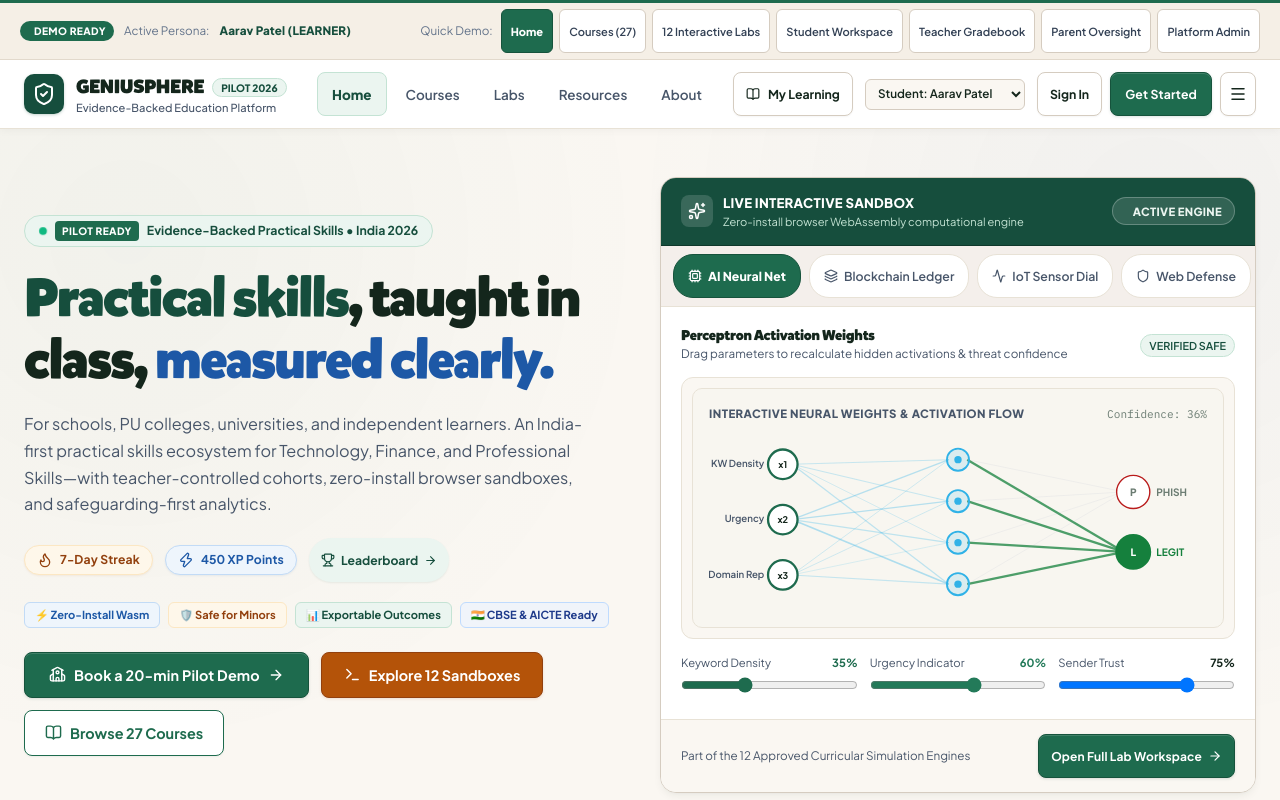
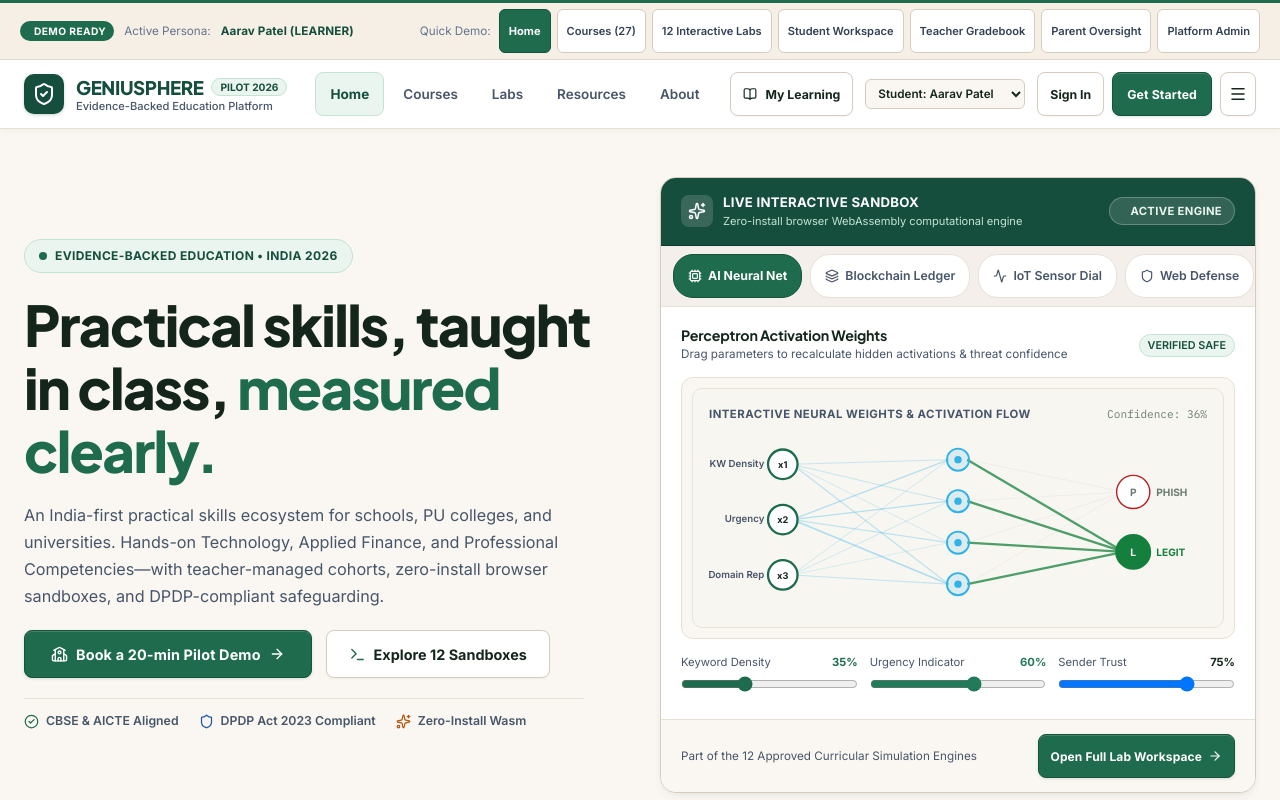
Before and after one commit to PavanKumar-HQ/Geniusphere-Official, a React (Vite) app: page / in a window 1280 px wide. Shown: the top 800 px of the page. Built offline with nearby package versions, Linux system fonts and the light colour scheme.

Commit message:
style(typography): remove Mikado cartoon font, normalize typography with Plus Jakarta Sans and Inter, and clean hero visual hierarchy

```diff
--- a/src/App.tsx
+++ b/src/App.tsx
@@ -403,10 +403,10 @@
                   <span
                     style={{
                       fontFamily: 'var(--font-heading)',
-                      fontSize: '1.28rem',
-                      fontWeight: 900,
+                      fontSize: '1.25rem',
+                      fontWeight: 800,
                       letterSpacing: '-0.02em',
-                      color: 'var(--text-primary)',
+                      color: 'var(--brand-forest)',
                     }}
                   >
                     GENIUSPHERE
--- a/src/components/Homepage.tsx
+++ b/src/components/Homepage.tsx
@@ -6,22 +6,19 @@
 import {
   Shield,
   ArrowRight,
-  BookOpen,
   Terminal,
-  Zap,
-  Flame,
   CheckCircle2,
   Clock,
   School,
   Cpu,
   TrendingUp,
   Briefcase,
-  Trophy,
   Users,
   ChevronDown,
   ChevronUp,
   FileText,
   Check,
+  Sparkles,
 } from 'lucide-react';
 
 interface HomepageProps {
@@ -33,7 +30,6 @@
 export const Homepage: React.FC<HomepageProps> = ({ db, onNavigate, currentUserId }) => {
   const publishedCourses = db.getCourses({ publishedOnly: true });
   const allLabs = db.getLabDefinitions();
-  const userProgress = db.getUserProgress(currentUserId);
 
   const [pilotModalOpen, setPilotModalOpen] = useState(false);
   const [audienceTab, setAudienceTab] = useState<'school' | 'college' | 'teacher' | 'parent'>('school');
@@ -83,110 +79,67 @@
               gap: '20px',
             }}
           >
-            {/* Status Badge with Live Pulse */}
+            {/* Clean Status Eyebrow */}
             <div
               style={{
                 display: 'inline-flex',
                 alignItems: 'center',
                 gap: '8px',
-                padding: '5px 14px',
-                borderRadius: 'var(--radius-full)',
-                backgroundColor: 'var(--brand-surface)',
-                border: '1px solid var(--brand-border)',
-                color: 'var(--brand-forest)',
-                fontSize: '0.82rem',
+                padding: '6px 14px',
+                borderRadius: '9999px',
+                backgroundColor: '#EBF5F0',
+                border: '1px solid #C4E3D4',
+                color: '#164E3D',
+                fontSize: '0.8rem',
                 fontWeight: 700,
+                letterSpacing: '0.03em',
               }}
             >
-              <span className="pulse-dot pulse-dot-green" />
-              <span
-                style={{
-                  backgroundColor: '#1E6B4E',
-                  color: '#FFFFFF',
-                  padding: '2px 7px',
-                  borderRadius: '4px',
-                  fontSize: '0.68rem',
-                  fontWeight: 800,
-                  letterSpacing: '0.04em',
-                }}
-              >
-                PILOT READY
-              </span>
-              <span>Evidence-Backed Practical Skills • India 2026</span>
+              <span style={{ width: '8px', height: '8px', borderRadius: '50%', backgroundColor: '#1E6B4E' }} />
+              <span>EVIDENCE-BACKED EDUCATION • INDIA 2026</span>
             </div>
 
-            {/* Headline: Clean, Crisp Scholarly Typography */}
+            {/* Headline: Clean, Normalized, Prestigious Typography */}
             <h1
               style={{
-                fontSize: 'clamp(2.4rem, 4.4vw, 3.6rem)',
-                fontWeight: 900,
-                lineHeight: 1.15,
+                fontSize: 'clamp(2.5rem, 4.4vw, 3.75rem)',
+                fontWeight: 800,
+                lineHeight: 1.12,
                 letterSpacing: '-0.03em',
-                color: 'var(--text-primary)',
+                color: '#14261C',
                 margin: 0,
               }}
             >
-              <span style={{ color: '#164E3D' }}>Practical skills</span>, taught in class,{' '}
-              <span style={{ color: '#1D58A6' }}>measured clearly.</span>
+              Practical skills, taught in class,{' '}
+              <span style={{ color: '#1E6B4E' }}>measured clearly.</span>
             </h1>
 
-            {/* Supporting summary matching Research Study USP */}
+            {/* Supporting Summary */}
             <p
               style={{
                 fontSize: '1.08rem',
-                lineHeight: 1.65,
-                color: 'var(--text-secondary)',
+                lineHeight: 1.68,
+                color: '#475569',
                 margin: 0,
                 maxWidth: '560px',
               }}
             >
-              For schools, PU colleges, universities, and independent learners. An India-first practical skills ecosystem for Technology, Finance, and Professional Skills—with teacher-controlled cohorts, zero-install browser sandboxes, and safeguarding-first analytics.
+              An India-first practical skills ecosystem for schools, PU colleges, and universities. Hands-on Technology, Applied Finance, and Professional Competencies—with teacher-managed cohorts, zero-install browser sandboxes, and DPDP-compliant safeguarding.
             </p>
 
-            {/* Gamification Ribbon with Fiery & Cosmic Pills */}
-            <div style={{ display: 'flex', gap: '12px', alignItems: 'center', flexWrap: 'wrap' }}>
-              <div className="streak-pill">
-                <Flame size={16} />
-                <span>{userProgress.streak_days}-Day Streak</span>
-              </div>
-              <div className="xp-pill">
-                <Zap size={16} />
-                <span>{userProgress.xp.toLocaleString()} XP Points</span>
-              </div>
-              <button
-                type="button"
-                onClick={() => onNavigate('leaderboard')}
-                className="rank-pill"
-                style={{
-                  cursor: 'pointer',
-                  border: 'none',
-                  textDecoration: 'none',
-                  display: 'inline-flex',
-                  alignItems: 'center',
-                  gap: '6px',
-                }}
-              >
-                <Trophy size={14} />
-                <span>Leaderboard</span>
-                <ArrowRight size={13} />
-              </button>
-            </div>
-
-            {/* Micro-Features Colorful Chips */}
-            <div style={{ display: 'flex', gap: '8px', flexWrap: 'wrap', fontSize: '0.76rem', fontWeight: 700 }}>
-              <span className="tag-pill tag-pill-sky">⚡ Zero-Install Wasm</span>
-              <span className="tag-pill tag-pill-gold">🛡️ Safe for Minors</span>
-              <span className="tag-pill tag-pill-emerald">📊 Exportable Outcomes</span>
-              <span className="tag-pill tag-pill-indigo">🇮🇳 CBSE & AICTE Ready</span>
-            </div>
-
-            {/* Primary Action Buttons with Vibrant Gradients */}
-            <div style={{ display: 'flex', gap: '12px', flexWrap: 'wrap', marginTop: '4px' }}>
+            {/* Primary Action Buttons */}
+            <div style={{ display: 'flex', gap: '14px', flexWrap: 'wrap', alignItems: 'center' }}>
               <button
                 type="button"
                 className="btn-primary"
                 onClick={() => setPilotModalOpen(true)}
-                style={{ height: '46px', padding: '0 24px', fontSize: '0.96rem' }}
+                style={{
+                  height: '48px',
+                  padding: '0 26px',
+                  fontSize: '0.96rem',
+                  fontWeight: 700,
+                  borderRadius: '8px',
+                }}
               >
                 <School size={17} />
                 <span>Book a 20-min Pilot Demo</span>
@@ -195,23 +148,46 @@
 
               <button
                 type="button"
-                className="btn-quest"
+                className="btn-secondary"
                 onClick={() => onNavigate('labs')}
-                style={{ height: '46px', padding: '0 22px', fontSize: '0.96rem' }}
+                style={{
+                  height: '48px',
+                  padding: '0 22px',
+                  fontSize: '0.96rem',
+                  fontWeight: 700,
+                  borderRadius: '8px',
+                }}
               >
-                <Terminal size={17} />
+                <Terminal size={17} color="#1E6B4E" />
                 <span>Explore 12 Sandboxes</span>
               </button>
+            </div>
 
-              <button
-                type="button"
-                className="btn-outline"
-                onClick={() => onNavigate('catalogue')}
-                style={{ height: '46px', padding: '0 20px', fontSize: '0.96rem' }}
-              >
-                <BookOpen size={17} />
-                <span>Browse 27 Courses</span>
-              </button>
+            {/* Refined Institutional Verification Badges */}
+            <div
+              style={{
+                display: 'flex',
+                alignItems: 'center',
+                gap: '20px',
+                flexWrap: 'wrap',
+                paddingTop: '12px',
+                borderTop: '1px solid #E8E2D6',
+                width: '100%',
+                maxWidth: '560px',
+              }}
+            >
+              <div style={{ display: 'flex', alignItems: 'center', gap: '7px', fontSize: '0.82rem', color: '#475569', fontWeight: 600 }}>
+                <CheckCircle2 size={15} color="#1E6B4E" />
+                <span>CBSE & AICTE Aligned</span>
+              </div>
+              <div style={{ display: 'flex', alignItems: 'center', gap: '7px', fontSize: '0.82rem', color: '#475569', fontWeight: 600 }}>
+                <Shield size={15} color="#1D58A6" />
+                <span>DPDP Act 2023 Compliant</span>
+              </div>
+              <div style={{ display: 'flex', alignItems: 'center', gap: '7px', fontSize: '0.82rem', color: '#475569', fontWeight: 600 }}>
+                <Sparkles size={15} color="#B45309" />
+                <span>Zero-Install Wasm</span>
+              </div>
             </div>
           </div>
 
@@ -314,12 +290,12 @@
                 backgroundColor: '#FFFFFF',
                 borderTop:
                   audienceTab === 'school'
-                    ? '4px solid #0284C7'
+                    ? '4px solid #1E6B4E'
                     : audienceTab === 'college'
-                    ? '4px solid #6366F1'
+                    ? '4px solid #1D58A6'
                     : audienceTab === 'teacher'
-                    ? '4px solid #FDB913'
-                    : '4px solid #75B543',
+                    ? '4px solid #237A59'
+                    : '4px solid #B45309',
                 boxShadow: 'var(--shadow-md)',
               }}
             >
@@ -338,8 +314,8 @@
                   </div>
                   <div style={{ display: 'flex', flexDirection: 'column', gap: '12px', fontSize: '0.88rem', color: 'var(--text-secondary)' }}>
                     <div style={{ display: 'flex', alignItems: 'center', gap: '10px' }}>
-                      <div style={{ width: '24px', height: '24px', borderRadius: '50%', backgroundColor: '#E0F2FE', display: 'flex', alignItems: 'center', justifyContent: 'center', flexShrink: 0 }}>
-                        <CheckCircle2 size={16} color="#0284C7" />
+                      <div style={{ width: '24px', height: '24px', borderRadius: '50%', backgroundColor: '#EEF5FC', display: 'flex', alignItems: 'center', justifyContent: 'center', flexShrink: 0 }}>
+                        <CheckCircle2 size={16} color="#1D58A6" />
                       </div>
                       <span><strong>DPDP Act 2023 Compliant:</strong> Verifiable parental consent ledger for all minors.</span>
                     </div>
@@ -422,8 +398,8 @@
                       <span><strong>Auto-Graded Checks:</strong> Instant visibility into student attempt quality.</span>
                     </div>
                     <div style={{ display: 'flex', alignItems: 'center', gap: '10px' }}>
-                      <div style={{ width: '24px', height: '24px', borderRadius: '50%', backgroundColor: '#E0F2FE', display: 'flex', alignItems: 'center', justifyContent: 'center', flexShrink: 0 }}>
-                        <CheckCircle2 size={16} color="#0284C7" />
+                      <div style={{ width: '24px', height: '24px', borderRadius: '50%', backgroundColor: '#EEF5FC', display: 'flex', alignItems: 'center', justifyContent: 'center', flexShrink: 0 }}>
+                        <CheckCircle2 size={16} color="#1D58A6" />
                       </div>
                       <span><strong>8-Character Join Codes:</strong> No student signups required for classroom labs.</span>
                     </div>
@@ -452,8 +428,8 @@
                       <span><strong>Zero Ad Profiling:</strong> No behavioral tracking or third-party ad pixels.</span>
                     </div>
                     <div style={{ display: 'flex', alignItems: 'center', gap: '10px' }}>
-                      <div style={{ width: '24px', height: '24px', borderRadius: '50%', backgroundColor: '#E0F2FE', display: 'flex', alignItems: 'center', justifyContent: 'center', flexShrink: 0 }}>
-                        <CheckCircle2 size={16} color="#0284C7" />
+                      <div style={{ width: '24px', height: '24px', borderRadius: '50%', backgroundColor: '#EEF5FC', display: 'flex', alignItems: 'center', justifyContent: 'center', flexShrink: 0 }}>
+                        <CheckCircle2 size={16} color="#1D58A6" />
                       </div>
                       <span><strong>Consent Management:</strong> Review or withdraw consent at any time.</span>
                     </div>
@@ -479,7 +455,7 @@
         >
           <div style={{ textAlign: 'center', maxWidth: '640px', margin: '0 auto 40px' }}>
             <span
-              className="tag-pill tag-pill-purple"
+              className="tag-pill tag-pill-emerald"
               style={{ marginBottom: '10px' }}
             >
               COMPREHENSIVE CURRICULUM TRACKS
@@ -500,7 +476,7 @@
                 display: 'flex',
                 flexDirection: 'column',
                 gap: '16px',
-                borderTop: '5px solid #0284C7',
+                borderTop: '4px solid #1D58A6',
                 boxShadow: 'var(--shadow-md)',
                 transition: 'all 0.2s ease',
               }}
@@ -857,7 +833,7 @@
           {allLabs.slice(0, 4).map((lab) => {
             const isTech = lab.category === 'technology' || lab.category === 'coding';
             const isFinance = lab.category === 'finance';
-            const topColor = isTech ? '#0284C7' : isFinance ? '#FDB913' : '#75B543';
+            const topColor = isTech ? '#1D58A6' : isFinance ? '#B45309' : '#1E6B4E';
             const tagClass = isTech ? 'tag-pill-sky' : isFinance ? 'tag-pill-gold' : 'tag-pill-emerald';
 
             return (
--- a/src/index.css
+++ b/src/index.css
@@ -1,70 +1,15 @@
 /* ====================================================================
-   Official Brand Fonts (Brand Guidelines 2026 Pages 18-20)
-   - Mikado Black (Schools & Primary Display)
-   - Causten Round (Brand Heading & Body Copy for websites)
+   Modern Normalized Academic Typography
+   - Plus Jakarta Sans (Headings & Display)
+   - Inter (System UI & Body Copy)
+   - IBM Plex Mono (Code & Simulation Telemetry)
    ==================================================================== */
 
-@font-face {
-  font-family: 'Mikado';
-  src: url('/fonts/Mikado-Black.otf') format('opentype');
-  font-weight: 700 900;
-  font-style: normal;
-  font-display: swap;
-}
-
-@font-face {
-  font-family: 'Causten Round';
-  src: url('/fonts/CaustenRound-Regular.otf') format('opentype');
-  font-weight: 400;
-  font-style: normal;
-  font-display: swap;
-}
-
-@font-face {
-  font-family: 'Causten Round';
-  src: url('/fonts/CaustenRound-Medium.otf') format('opentype');
-  font-weight: 500;
-  font-style: normal;
-  font-display: swap;
-}
-
-@font-face {
-  font-family: 'Causten Round';
-  src: url('/fonts/CaustenRound-SemiBold.otf') format('opentype');
-  font-weight: 600;
-  font-style: normal;
-  font-display: swap;
-}
-
-@font-face {
-  font-family: 'Causten Round';
-  src: url('/fonts/CaustenRound-Bold.otf') format('opentype');
-  font-weight: 700;
-  font-style: normal;
-  font-display: swap;
-}
-
-@font-face {
-  font-family: 'Causten Round';
-  src: url('/fonts/CaustenRound-ExtraBold.otf') format('opentype');
-  font-weight: 800;
-  font-style: normal;
-  font-display: swap;
-}
-
-@font-face {
-  font-family: 'Causten Round';
-  src: url('/fonts/CaustenRound-Black.otf') format('opentype');
-  font-weight: 900;
-  font-style: normal;
-  font-display: swap;
-}
-
 :root {
-  /* Typography Scale — Scholarly & Approachable Brand Typography */
-  --font-display-brand: 'Mikado', 'Plus Jakarta Sans', sans-serif;
-  --font-heading: 'Mikado', 'Plus Jakarta Sans', 'Causten Round', -apple-system, BlinkMacSystemFont, 'Segoe UI', sans-serif;
-  --font-sans: 'Plus Jakarta Sans', 'Causten Round', 'Inter', -apple-system, BlinkMacSystemFont, 'Segoe UI', sans-serif;
+  /* Clean, Normalized Professional Typography */
+  --font-display-brand: 'Plus Jakarta Sans', 'Inter', -apple-system, BlinkMacSystemFont, 'Segoe UI', Roboto, sans-serif;
+  --font-heading: 'Plus Jakarta Sans', 'Inter', -apple-system, BlinkMacSystemFont, 'Segoe UI', Roboto, sans-serif;
+  --font-sans: 'Inter', 'Plus Jakarta Sans', -apple-system, BlinkMacSystemFont, 'Segoe UI', Roboto, sans-serif;
   --font-mono: 'IBM Plex Mono', 'JetBrains Mono', Menlo, Consolas, monospace;
 
   /* Official Brand Colors Reconciled: Cream, Scholarly Green, and Notebook Blue */
@@ -650,12 +595,9 @@
   display: inline-block;
 }
 
-/* Tactile Cream Paper Canvas (Zero Neon Radiance) */
+/* Tactile Paper Canvas (Zero Neon Radiance, Zero Blurry Spots) */
 .hero-ambient-mesh {
   background-color: var(--bg-canvas);
-  background-image:
-    radial-gradient(circle at 10% 15%, rgba(30, 107, 78, 0.04) 0%, transparent 40%),
-    radial-gradient(circle at 90% 12%, rgba(29, 88, 166, 0.04) 0%, transparent 40%);
 }
 
 .section-ambient-mesh {
```
